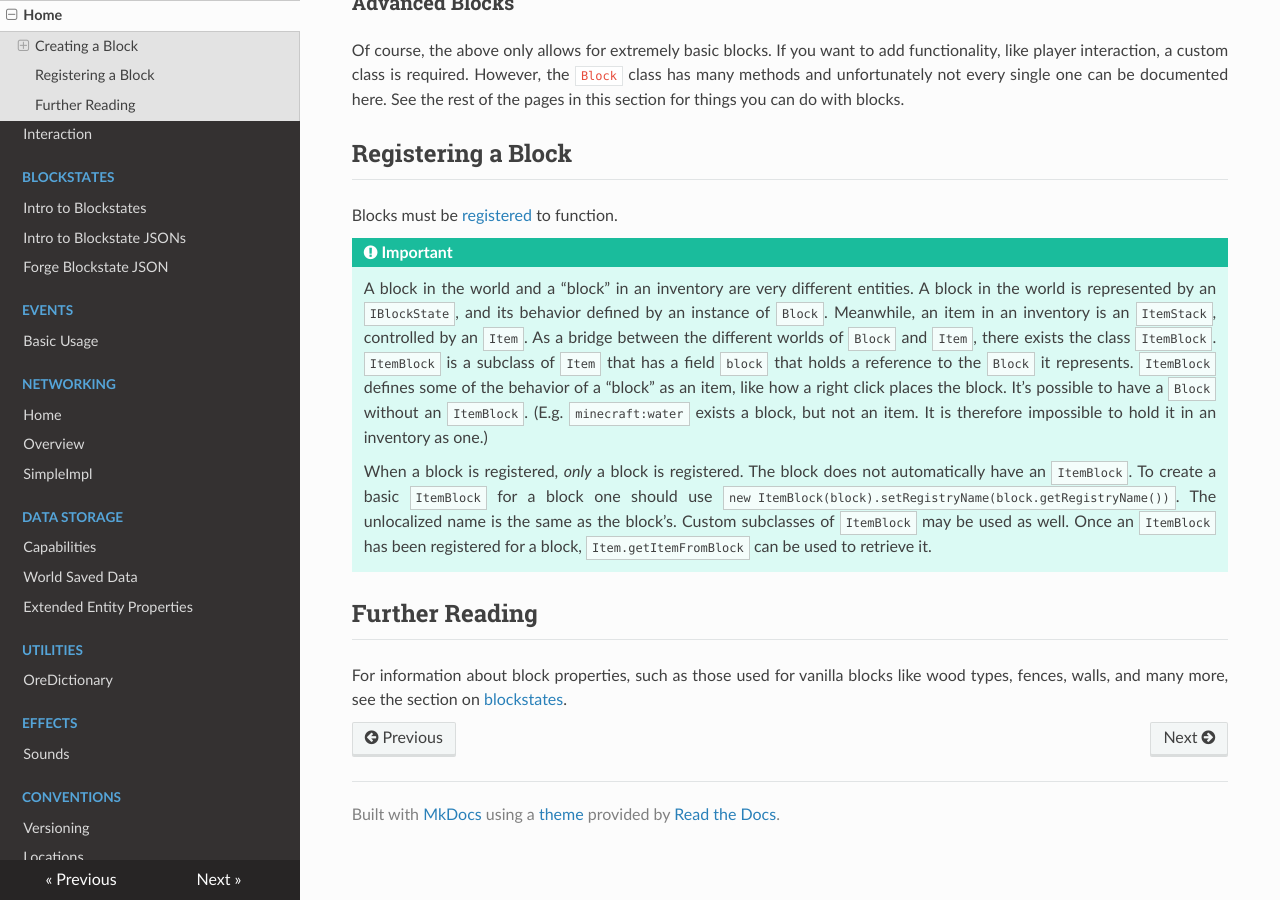
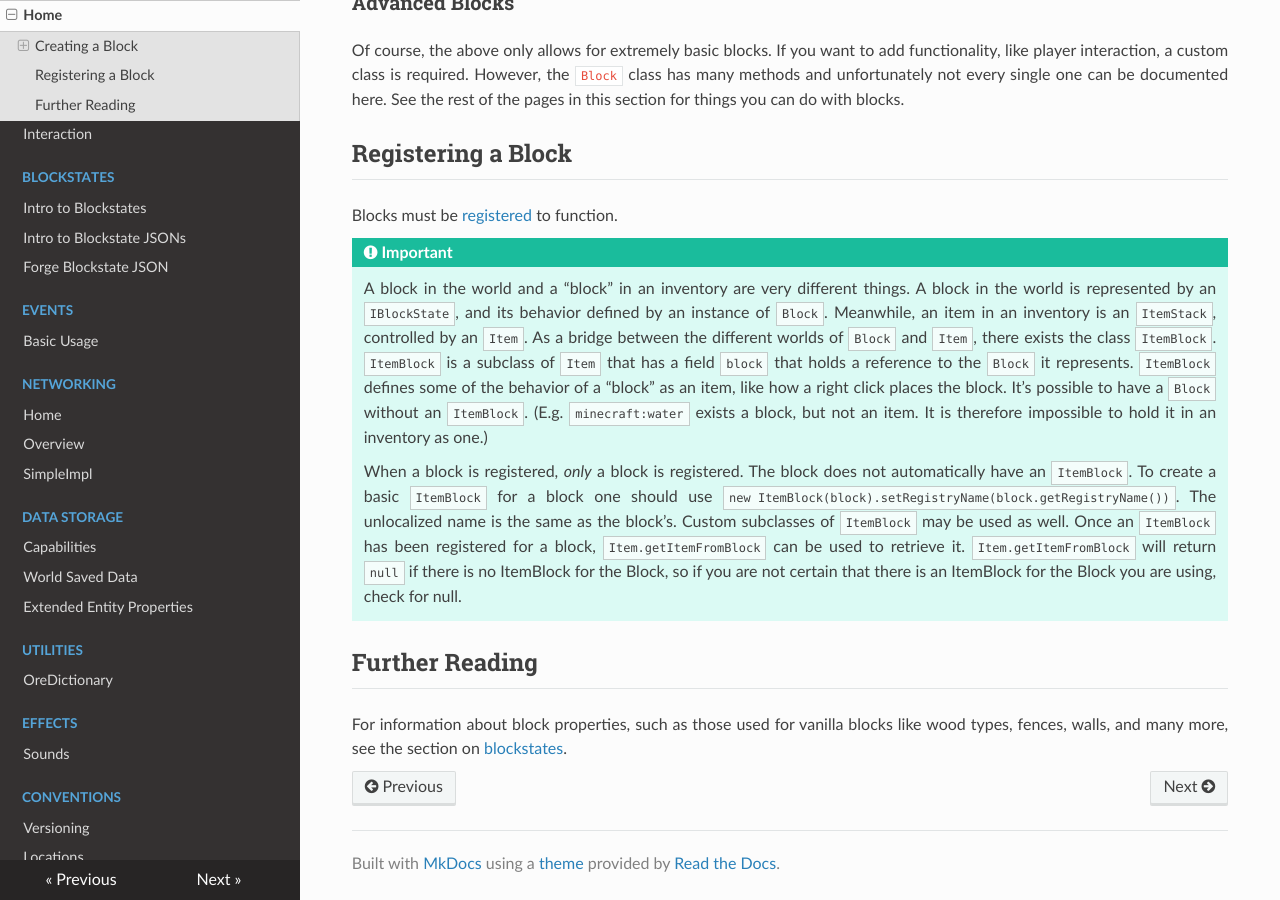
Before and after one commit to MinecraftForge/Documentation, an MkDocs documentation site: the page built from docs/blocks/blocks.md, in a window 1280 px wide and 900 px high, scrolled down 979 px. Built offline with MkDocs 1.6.1, drawn with Linux system fonts in a browser that asks for light colours; nearby versions of some CDN libraries; old or Windows-style settings are respelled for this version of MkDocs.

Commit message:
Update blocks.md
- "Entities" -> "Things", because "Entity" is used throughout Minecraft and modded Minecraft with a completely different meaning than is implied here.
- Specify that Item.getItemFromBlock can return null for Blocks with no ItemBlock.

```diff
--- a/docs/blocks/blocks.md
+++ b/docs/blocks/blocks.md
@@ -31,9 +31,9 @@ Blocks must be [registered][registering] to function.
 
 !!! important
 
-    A block in the world and a "block" in an inventory are very different entities. A block in the world is represented by an `IBlockState`, and its behavior defined by an instance of `Block`. Meanwhile, an item in an inventory is an `ItemStack`, controlled by an `Item`. As a bridge between the different worlds of `Block` and `Item`, there exists the class `ItemBlock`. `ItemBlock` is a subclass of `Item` that has a field `block` that holds a reference to the `Block` it represents. `ItemBlock` defines some of the behavior of a "block" as an item, like how a right click places the block. It's possible to have a `Block` without an `ItemBlock`. (E.g. `minecraft:water` exists a block, but not an item. It is therefore impossible to hold it in an inventory as one.)
+    A block in the world and a "block" in an inventory are very different things. A block in the world is represented by an `IBlockState`, and its behavior defined by an instance of `Block`. Meanwhile, an item in an inventory is an `ItemStack`, controlled by an `Item`. As a bridge between the different worlds of `Block` and `Item`, there exists the class `ItemBlock`. `ItemBlock` is a subclass of `Item` that has a field `block` that holds a reference to the `Block` it represents. `ItemBlock` defines some of the behavior of a "block" as an item, like how a right click places the block. It's possible to have a `Block` without an `ItemBlock`. (E.g. `minecraft:water` exists a block, but not an item. It is therefore impossible to hold it in an inventory as one.)
 
-    When a block is registered, *only* a block is registered. The block does not automatically have an `ItemBlock`. To create a basic `ItemBlock` for a block one should use `new ItemBlock(block).setRegistryName(block.getRegistryName())`. The unlocalized name is the same as the block's. Custom subclasses of `ItemBlock` may be used as well. Once an `ItemBlock` has been registered for a block, `Item.getItemFromBlock` can be used to retrieve it.
+    When a block is registered, *only* a block is registered. The block does not automatically have an `ItemBlock`. To create a basic `ItemBlock` for a block one should use `new ItemBlock(block).setRegistryName(block.getRegistryName())`. The unlocalized name is the same as the block's. Custom subclasses of `ItemBlock` may be used as well. Once an `ItemBlock` has been registered for a block, `Item.getItemFromBlock` can be used to retrieve it. `Item.getItemFromBlock` will return `null` if there is no ItemBlock for the Block, so if you are not certain that there is an ItemBlock for the Block you are using, check for null.
 
 Further Reading
 ---------------
```
